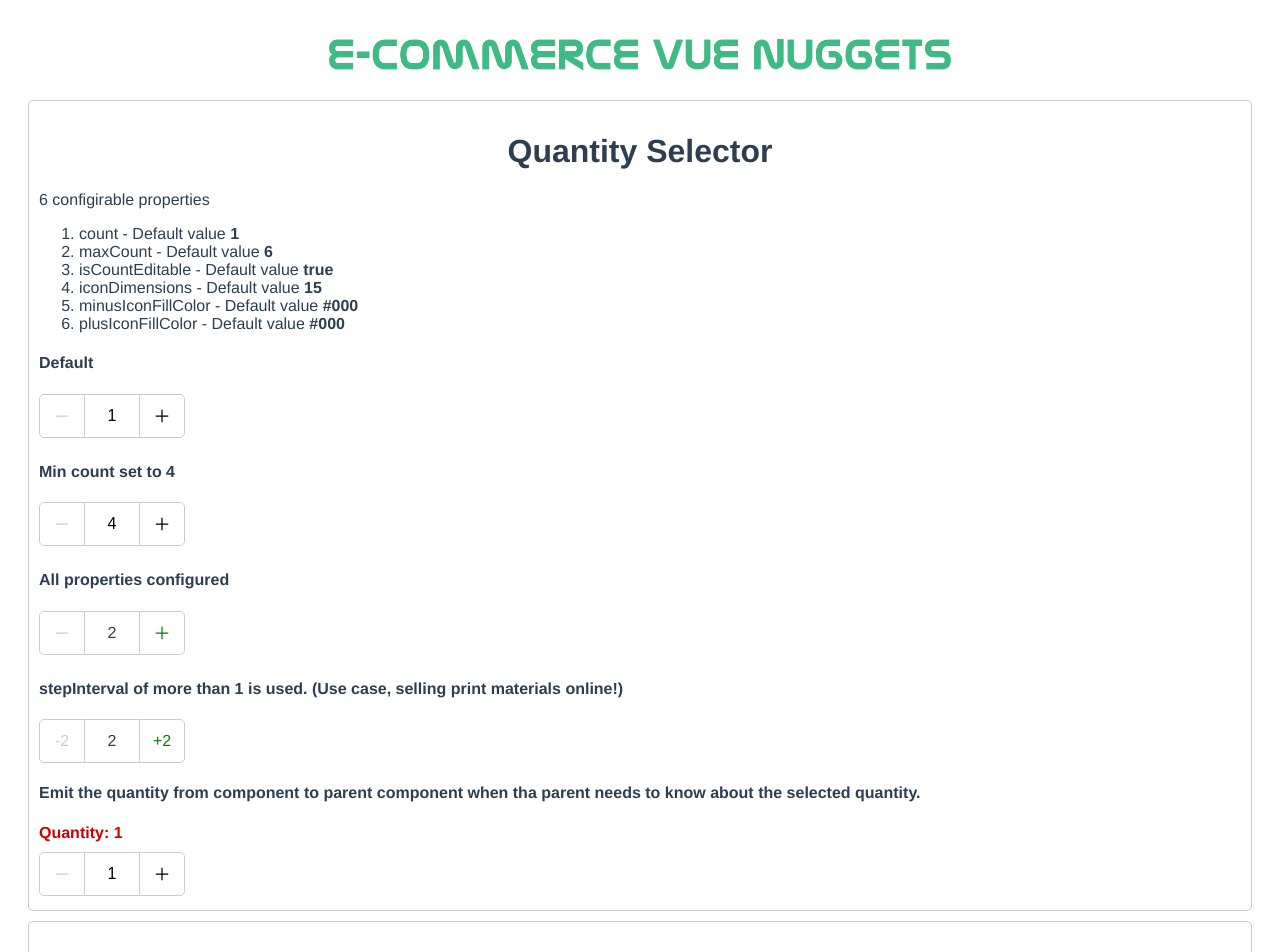
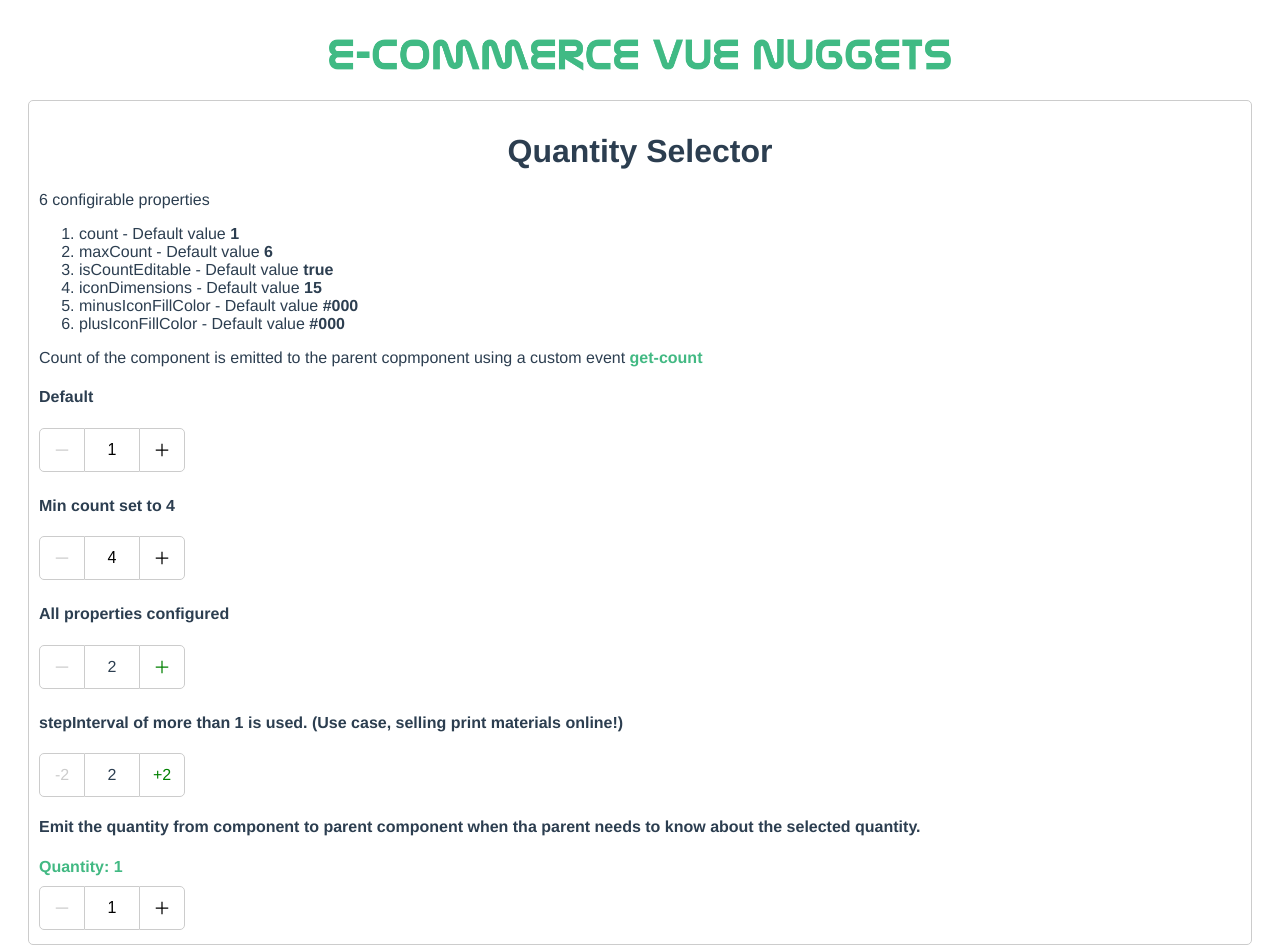
Before and after one commit to Shreerang/Vue-Nuggets, a Vue app: page / in a window 1280 px wide. Shown: the top 952 px of the page. Built offline with nearby package versions, Linux system fonts and the light colour scheme.

Commit message:
Added support for emitting state from Variance Selector component to its parent component. Updated plans for new components.

```diff
--- a/src/App.vue
+++ b/src/App.vue
@@ -19,6 +19,9 @@
           <li>minusIconFillColor - Default value <strong>#000</strong></li>
           <li>plusIconFillColor - Default value <strong>#000</strong></li>
         </ol>
+      </p>
+      <p class="card-text">
+        Count of the component is emitted to the parent copmponent using a custom event <strong class="highlight-text">get-count</strong>
       </p>
       <div>
     </div>
@@ -44,7 +47,7 @@
           Emit the quantity from component to parent component when tha parent needs to know about the selected quantity.
         </h4>
         <div class="compo-label">
-          <strong style="color: #C00;">Quantity: {{ this.getCountVal }}</strong>
+          <strong class="highlight-text">Quantity: {{ this.getCountVal }}</strong>
         </div>
         <QuantitySelector @get-count="passCountVal" />
       </div>
@@ -238,6 +241,9 @@
             <li>shape - Default value <strong>square</strong></li>
           </ol>
         </p>
+        <p class="card-text">
+          Selected value of the variance component is emitted to the parent copmponent using a custom event <strong class="highlight-text">get-selected-variant</strong>
+        </p>
         <div class="card-text">
           <h4>Default (Size Picker)</h4>
           <VarianceSelector labelName="Size" labelDefaultValue="Please select a size" :varianceData="sizeSelectorData" />
@@ -257,6 +263,15 @@
           <h4>Size Picker with only ine size!</h4>
           <VarianceSelector labelName="Size" labelDefaultValue="Please select a size" :varianceData="singleSizeData" />
         </div>
+        <div class="card-text">
+        <h4>
+          Emit the selected variant value from component to parent component when tha parent needs to know about the selected value.
+        </h4>
+        <div class="compo-label">
+          <strong class="highlight-text">Selected Variant: {{ this.getVariantVal }}</strong>
+        </div>
+        <VarianceSelector labelName="Size" labelDefaultValue="Please select a size" :varianceData="sizeSelectorData" @get-selected-variant="passVariantVal" />
+      </div>
     </div>
   </div>
 </template>
@@ -330,12 +345,16 @@
 				{ name: '500 Sheets', value: '500' },
 			],
       singleSizeData: [{ name: 'Xtra Large', value: 'XL' }],
-      getCountVal: ''
+      getCountVal: '',
+      getVariantVal: ''
 		};
 	},
 	methods: {
     passCountVal: function(val) {
       this.getCountVal = val
+    },
+    passVariantVal: function(val) {
+      this.getVariantVal = val
     },
 		setActive: function() {
 			if (this.errorActive === true) {
@@ -416,4 +435,8 @@
 .compo-label {
   margin: 10px 0;
 }
+
+.highlight-text {
+  color: #42b983;
+}
 </style>
--- a/src/components/VarianceSelector/VarianceSelector.vue
+++ b/src/components/VarianceSelector/VarianceSelector.vue
@@ -39,6 +39,12 @@
 			selectedVariance: this.varianceData.length > 1 ? this.labelDefaultValue : this.varianceData[0].name,
 			selectedVarianceIndex: this.varianceData.length > 1 ? '' : 0,
 		};
+	},
+	mounted() {
+		this.$emit('get-selected-variant', this.selectedVariance)
+	},
+	updated() {
+		this.$emit('get-selected-variant', this.selectedVariance)
 	},
 	methods: {
 		selectVariance: function(variance, index) {
```
Also changed, not shown: 1 other file (tests, documents, lock files or other folders).
